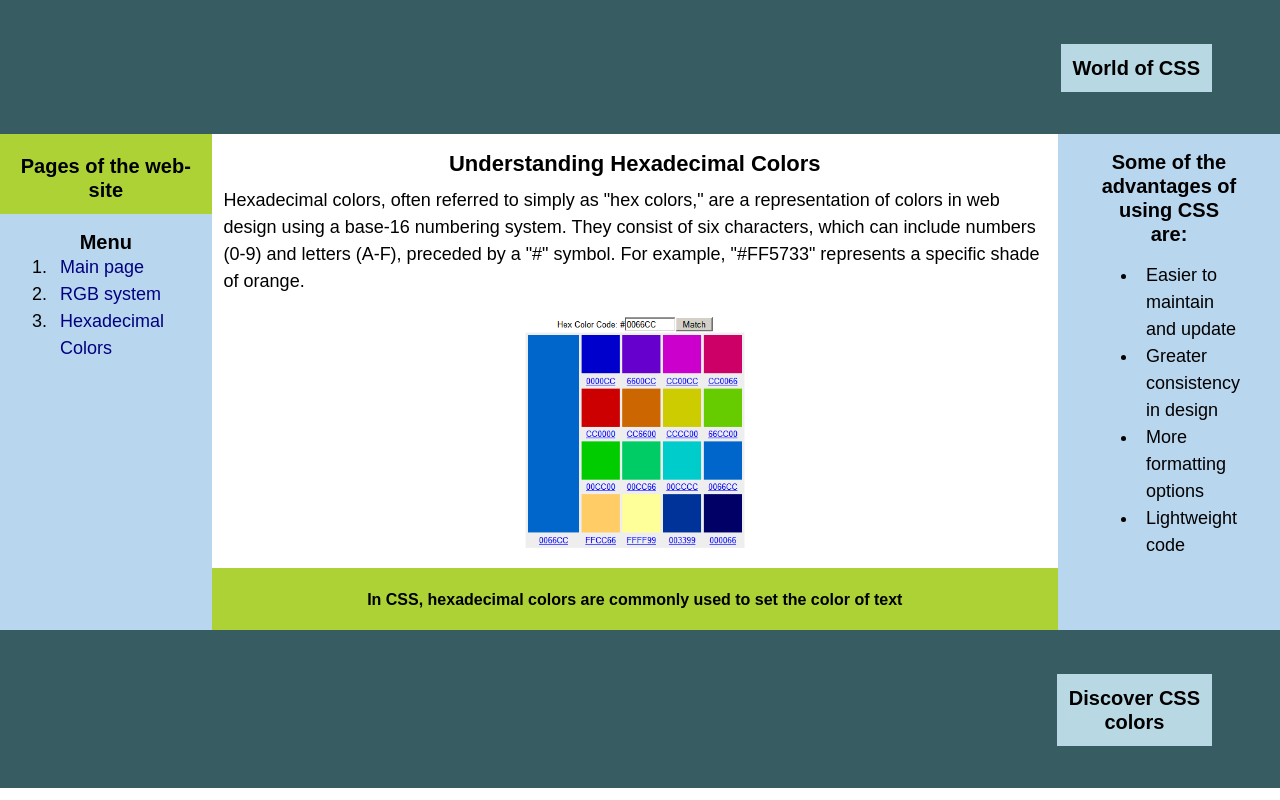
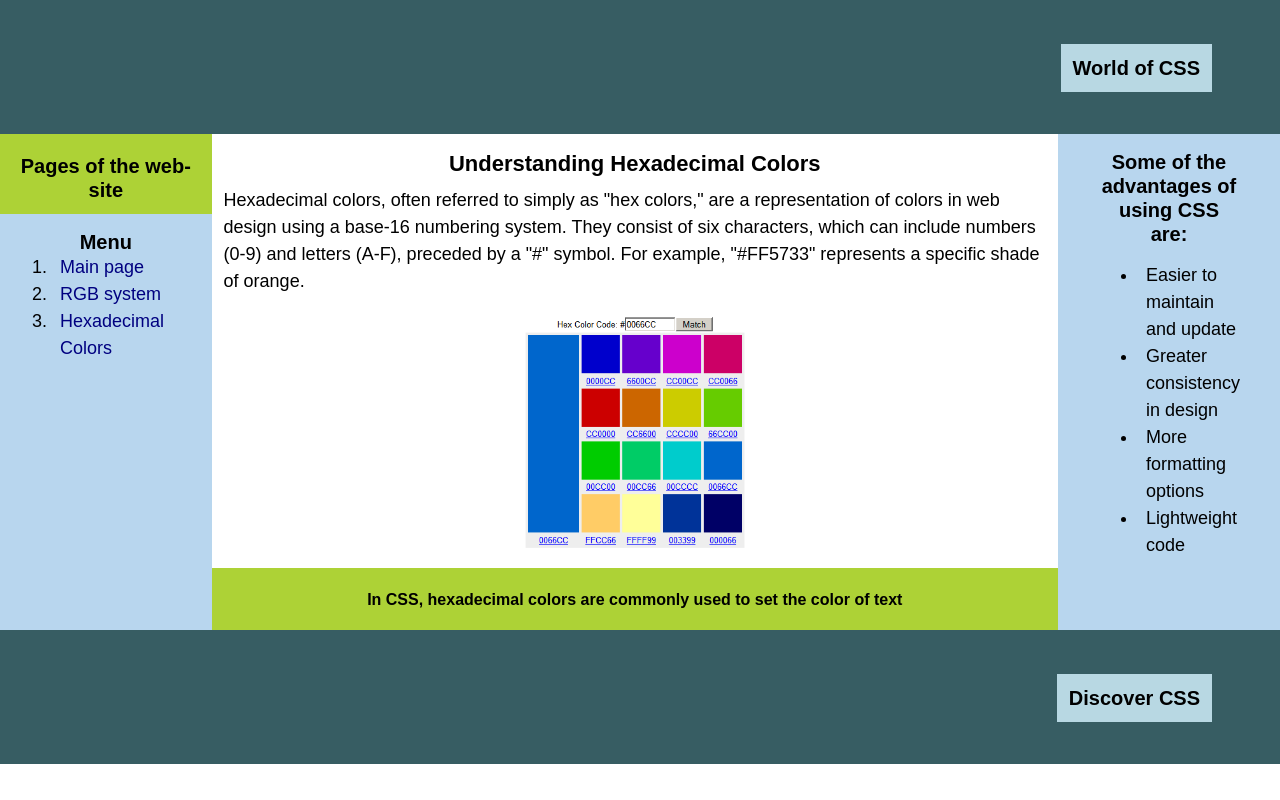
Before and after one commit to sana23ok/lab1-simple-website, a plain HTML site: page page4.html in a window 1280 px wide. Drawn offline with Linux system fonts and the light colour scheme.

Commit message:
Update page4.html

```diff
--- a/page4.html
+++ b/page4.html
@@ -20,7 +20,7 @@
         <!-- Footer -->
         <div class="footer">
             <div class="right-align">
-                <h2 class="add-title-style">Discover CSS<br> colors</h2>
+                <h2 class="add-title-style">Discover CSS</h2>
             </div>
         </div>
 
```
